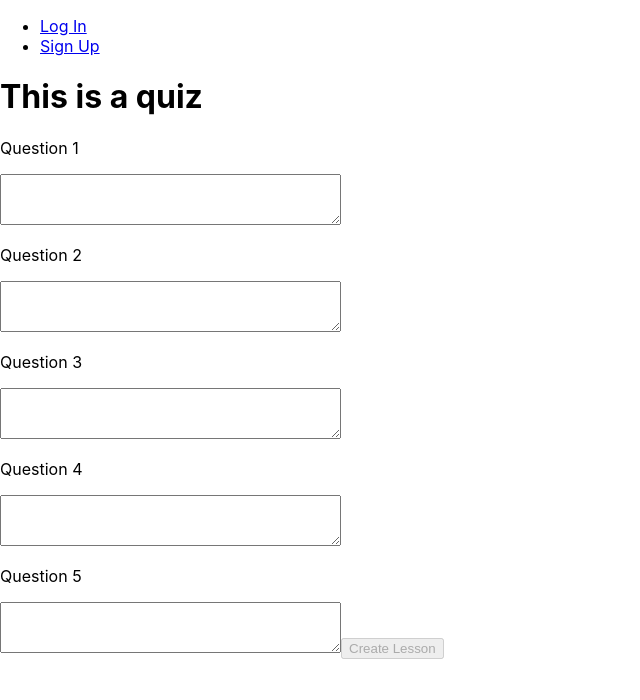
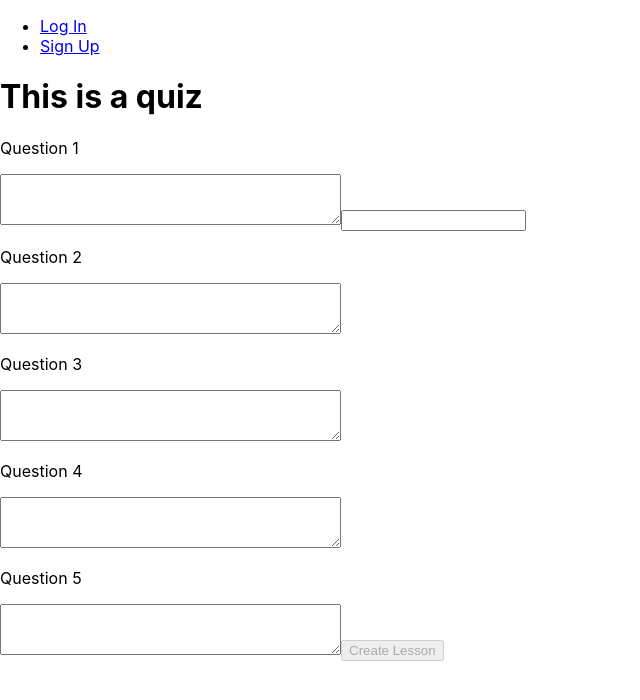
Before and after one commit to UC-Education-Team/ga-uc-education-front-end, a React (Create React App) app: page /create-quiz in a window 1280 px wide. Shown: the top 700 px of the page, without its empty margins (0-640 px from the left). Built offline with nearby package versions, Linux system fonts and the light colour scheme; no server answers.

Commit message:
multiple choice prototype

```diff
--- a/src/pages/CreateQuiz/CreateQuiz.jsx
+++ b/src/pages/CreateQuiz/CreateQuiz.jsx
@@ -4,16 +4,23 @@ function CreateQuiz(props) {
 
   const [formData, setFormData] = useState({ name: '' })
   const [validForm, setValidForm] = useState(false)
+  const [correctAnswers, setCorrectAnswers] = useState(false)
   const formElement = useRef()
   function handleChange(e) {
     setFormData({ ...formData, [e.target.name]: e.target.value })
     console.log(formData)
   }
 
+  function correctAnswer(e) {
+    setCorrectAnswers({ ...correctAnswers, [e.target.id]: e.target.className })
+    e.target.className === 'true' ? e.target.className = 'false' : e.target.className = 'true'
+    console.log(correctAnswers)
+  }
+
   useEffect(() => {
     formElement.current.checkValidity() ? setValidForm(true) : setValidForm(false)
   }, [validForm])
-  console.log(validForm)
+
   return (
     <div>
       <h1>This is a quiz</h1>
@@ -22,12 +29,18 @@ function CreateQuiz(props) {
         <p>Question 1</p>
         <textarea
           required
-          name="question1"
+          name="a"
           id="question1"
           cols="40"
           rows="3"
           onChange={handleChange}
         >{formData.question1}</textarea>
+        <input
+          onChange={handleChange}
+          onDoubleClick={correctAnswer}
+          className='0'
+          id="question1"
+          type="text" />
 
         <p>Question 2</p>
         <textarea
```
